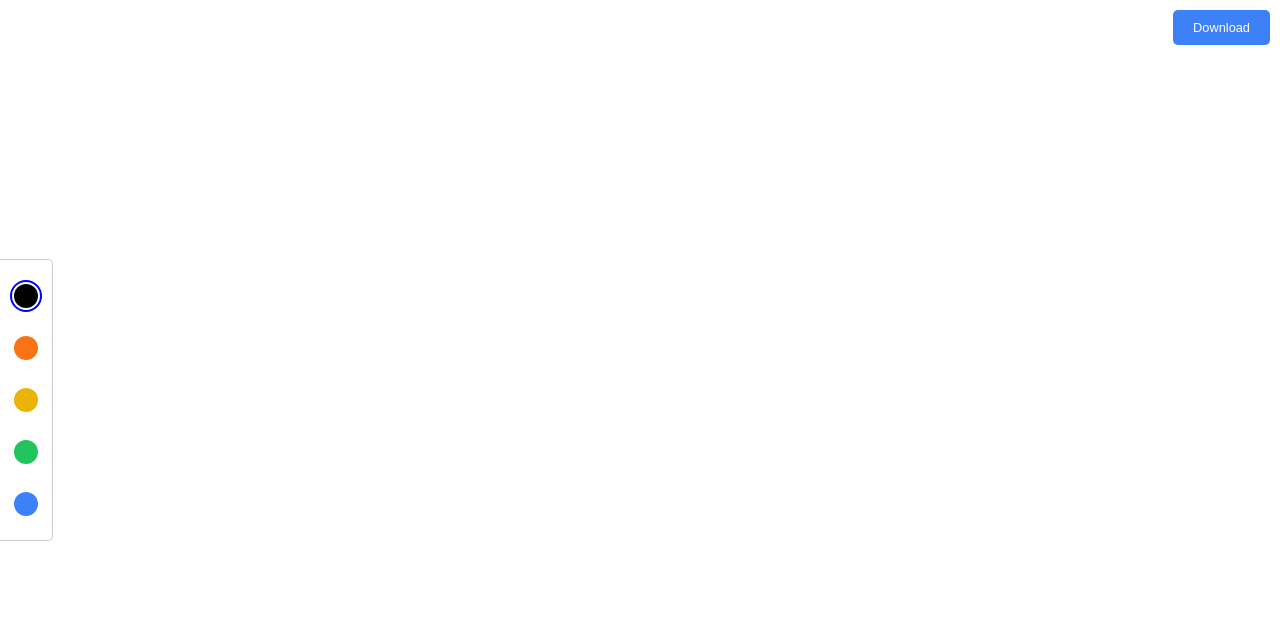
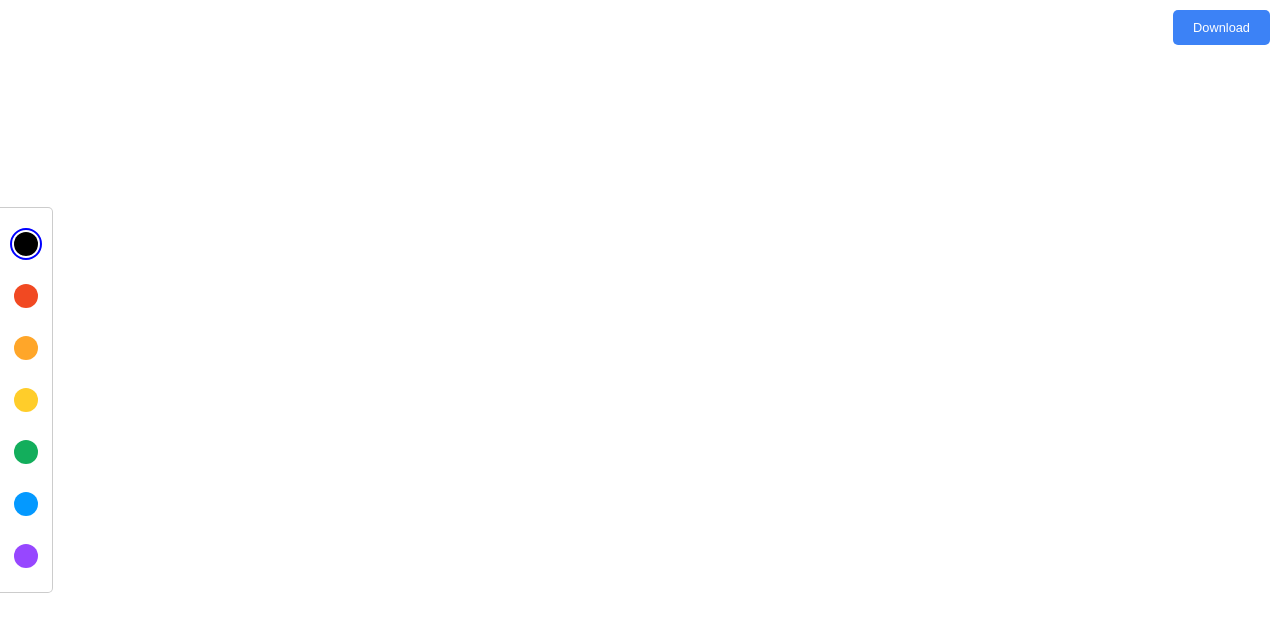
Before and after one commit to ranasun/guhit, a React (Vite) app: page / in a window 1280 px wide. Shown: the top 632 px of the page. Built offline with nearby package versions, Linux system fonts and the light colour scheme.

Commit message:
Update selectable colors

```diff
--- a/src/App.tsx
+++ b/src/App.tsx
@@ -66,7 +66,15 @@ const App = () => {
 		setIsDrawing(false);
 	};
 
-	const colors = ['#000000', '#f97315', '#ebb305', '#22c55d', '#3c82f6'];
+	const colors = [
+		'#000000',
+		'#f14922',
+		'#ffa629',
+		'#ffcd2a',
+		'#13ae5c',
+		'#0499ff',
+		'#9747ff',
+	];
 
 	return (
 		<div>
```
